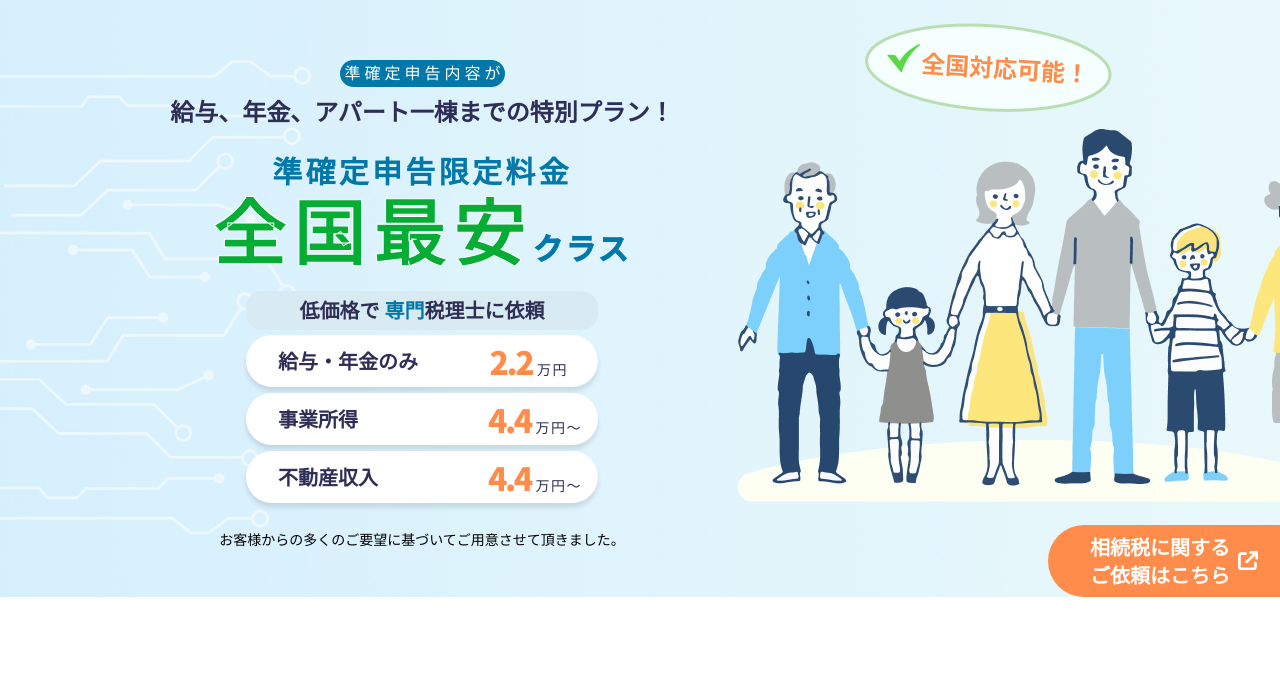
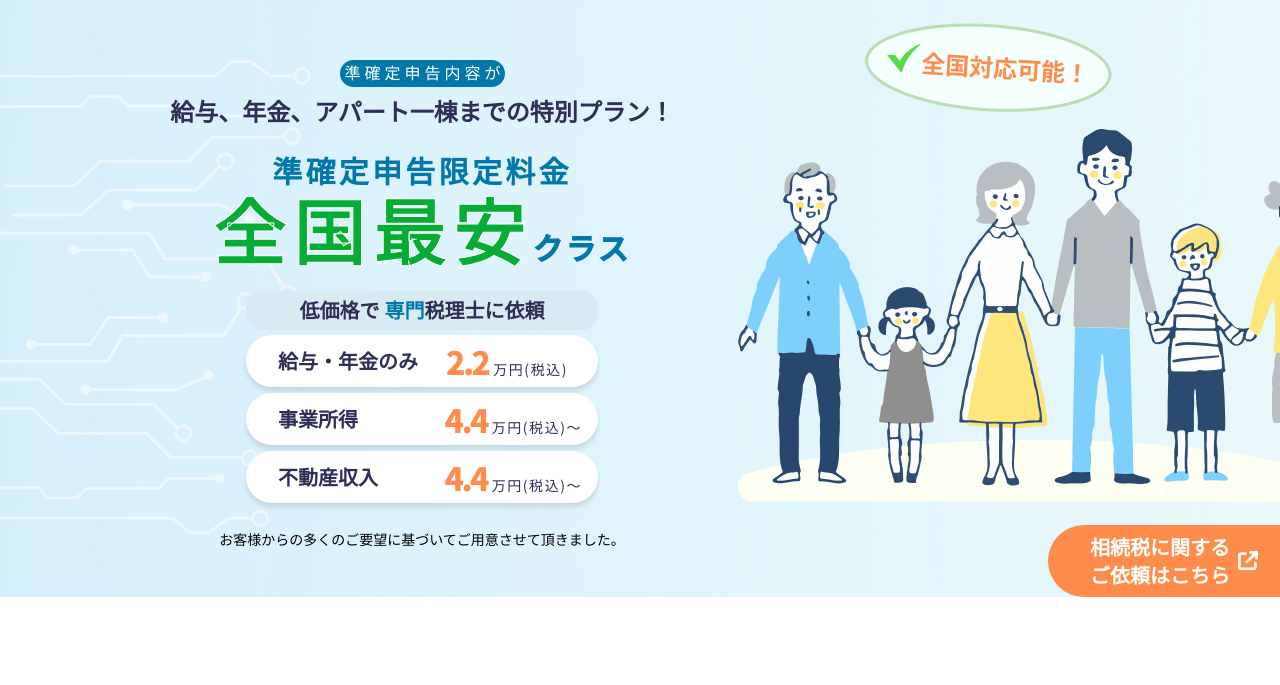
Before and after one commit to spt-hangmy/-LP, a plain HTML site: page index.html in a window 1280 px wide. Shown: the part 115-800 px from the top of the page. Drawn offline with nearby package versions, Linux system fonts and the light colour scheme.

Commit message:
change text

```diff
--- a/index.html
+++ b/index.html
@@ -19,7 +19,7 @@
       <a href="#" class="btn-fixed">
         相続税に関する<br />
         ご依頼はこちら
-        <img src="./image/icon/link.svg" alt="">
+        <img src="./image/icon/link.svg" alt="" />
       </a>
       <!-- header -->
       <header class="header" id="header">
@@ -95,15 +95,15 @@
                   <div class="rental-price">
                     <div class="item">
                       <p>給与・年金のみ</p>
-                      <p>2.2 <span>万円</span></p>
+                      <p>2.2 <span>万円(税込)</span></p>
                     </div>
                     <div class="item">
                       <p>事業所得</p>
-                      <p>4.4 <span>万円～</span></p>
+                      <p>4.4 <span>万円(税込)～ </span></p>
                     </div>
                     <div class="item">
                       <p>不動産収入</p>
-                      <p>4.4 <span>万円～</span></p>
+                      <p>4.4 <span>万円(税込)～ </span></p>
                     </div>
                   </div>
                 </div>
@@ -457,7 +457,7 @@
                   <div class="wrap-img">
                     <img src="./image/icon/check-green-bold.svg" alt="" />
                   </div>
-                  <p>値引き<span>2</span><span>万円</span></p>
+                  <p>値引き<span>2</span><span>万円(税込)</span></p>
                 </div>
                 <div class="wrap-coupon">
                   <div class="price-discount flex">
```
